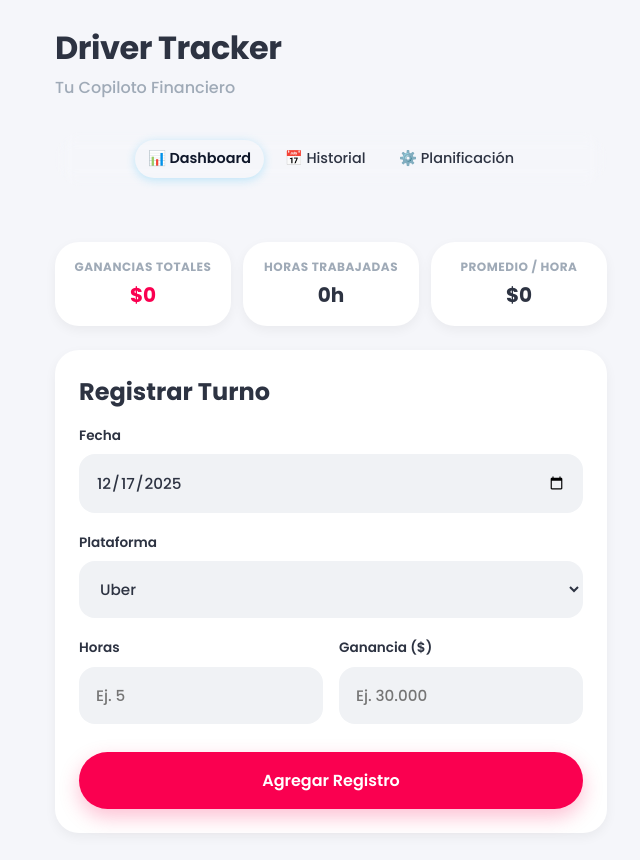
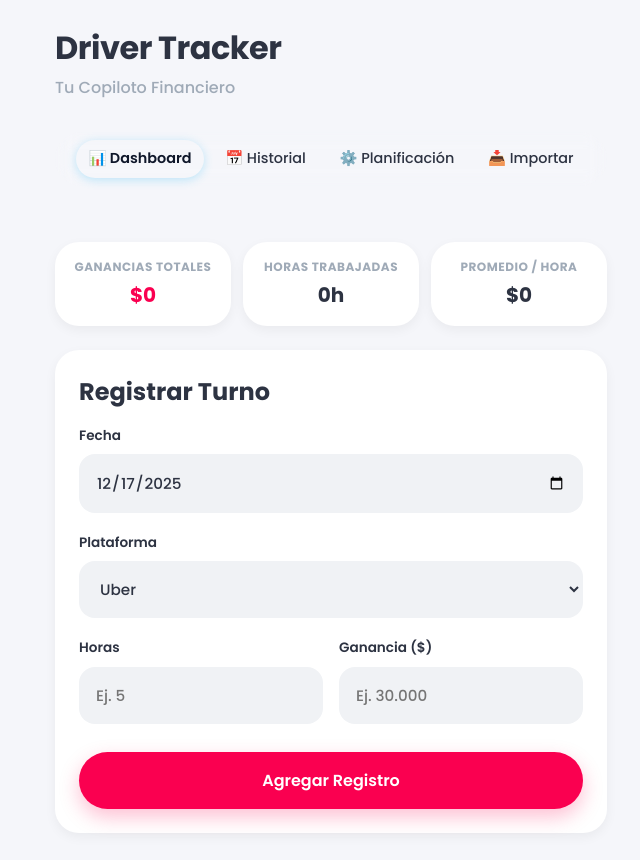
Before and after one commit to nico1745sanmiguel-cmd/driver-tracker, a React (Vite) app: page / in a window 1280 px wide. Shown: the top 860 px of the page, without its empty margins (309-949 px from the left). Built offline with nearby package versions, Linux system fonts and the light colour scheme; no server answers; the database is empty.

Commit message:
Agregar boton importar

```diff
--- a/src/layouts/MainLayout.jsx
+++ b/src/layouts/MainLayout.jsx
@@ -25,6 +25,9 @@ export function MainLayout() {
                 <Link to="/planner" className={`nav-item ${isActive('/planner')}`}>
                     ⚙️ Planificación
                 </Link>
+                <Link to="/import" className={`nav-item ${isActive('/import')}`}>
+                    📥 Importar
+                </Link>
             </nav>
 
             <main className="content-wrapper">
```
